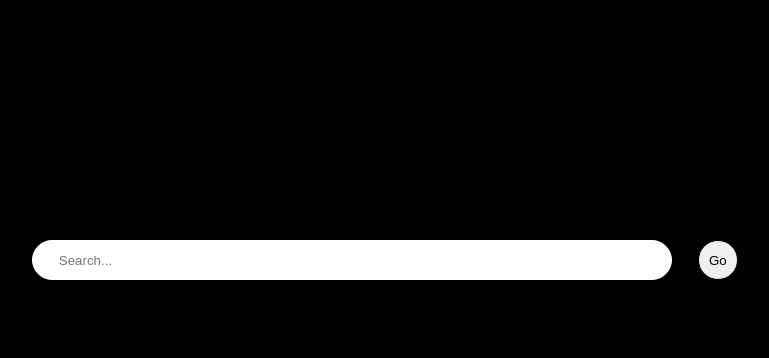
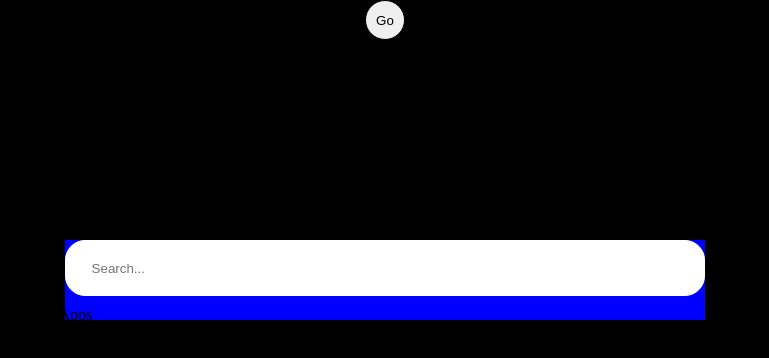
Before and after one commit to khintz34/autocomplete, a Next.js app: page / in a window 1280 px wide. Shown: the top 358 px of the page, without its empty margins (255-1024 px from the left). Built offline with nearby package versions, Linux system fonts and the light colour scheme.

Commit message:
beg of dropwdown styles

```diff
--- a/src/pages/_search.js
+++ b/src/pages/_search.js
@@ -95,11 +95,24 @@ const Search = () => {
     setFirstSearch("show");
   }
 
-  //need to fix this
+  function checkClick(e) {
+    let name = e.target.className;
+    console.log(name);
+    if (
+      name === "searchBar" ||
+      name === "searchBtn" ||
+      name === "searchList" ||
+      name === "searchResults show"
+    ) {
+      return;
+    } else {
+      setShowSearch("hide");
+    }
+  }
 
   return (
-    <div id="searchContainer">
-      <div id="searchBarMain">
+    <div id="searchContainer" onClick={checkClick}>
+      <div className={`searchBarMain `}>
         <input
           type="text"
           placeholder="Search..."
@@ -115,18 +128,22 @@ const Search = () => {
           }}
           ref={inputRef}
         />
-        <button className="searchBtn" onClick={addSearchItem}>
-          Go
-        </button>
       </div>
-      <div>
-        <ul className={`searchResults ${showSearch}`}>
-          <p className={firstSearch}>Related to your recent searches</p>
+      <div className={`searchResults ${showSearch}`}>
+        <ul className="searchUL">
+          {/* <p className={firstSearch}>Related to your recent searches</p> */}
           {resultsList.map((val, index) => {
-            return <li key={`${val.search}-li`}>{val.search}</li>;
+            return (
+              <li key={`${val.search}-li`} className="searchList">
+                {val.search}
+              </li>
+            );
           })}
         </ul>
       </div>
+      <button className="searchBtn" onClick={addSearchItem}>
+        Go
+      </button>
     </div>
   );
 };
--- a/src/styles/globals.css
+++ b/src/styles/globals.css
@@ -108,16 +108,21 @@ a {
 
 #searchContainer {
   width: 100vw;
+  height: 100vh;
   display: flex;
   justify-content: center;
 }
 
-#searchBarMain {
+.searchBarMain {
   position: absolute;
   top: 30vh;
   display: flex;
   flex-direction: row;
   gap: 2vw;
+  overflow: hidden;
+  height: 10vh;
+  width: 50vw;
+  background-color: blue;
 }
 
 .searchBtn {
@@ -138,20 +143,44 @@ a {
   background-color: white;
   padding-left: 2vw;
   color: black;
+  height: 7vh;
 }
 
 .searchResults {
   list-style-type: none;
-  padding: 2vw;
+  /* padding: 2vw; */
   position: absolute;
   top: 35vh;
-  left: 25vw;
+  left: 22.5vw;
+  width: 49vw;
+  background-color: white;
+  color: black;
+  display: block;
+  transition: height 1s ease;
 }
 
 .hide {
-  display: none;
+  /* display: none; */
+  height: 0vh;
+  /* max-height: 0vh; */
+  /* background-color: white; */
 }
 
 .show {
-  display: block;
+  /* display: block; */
+  height: 50vh;
+  /* background-color: black; */
 }
+
+.searchUL {
+  list-style-type: none;
+  padding: 2vw;
+}
+
+.up {
+  height: 7vh;
+}
+
+.down {
+  height: 50vh;
+}
```
